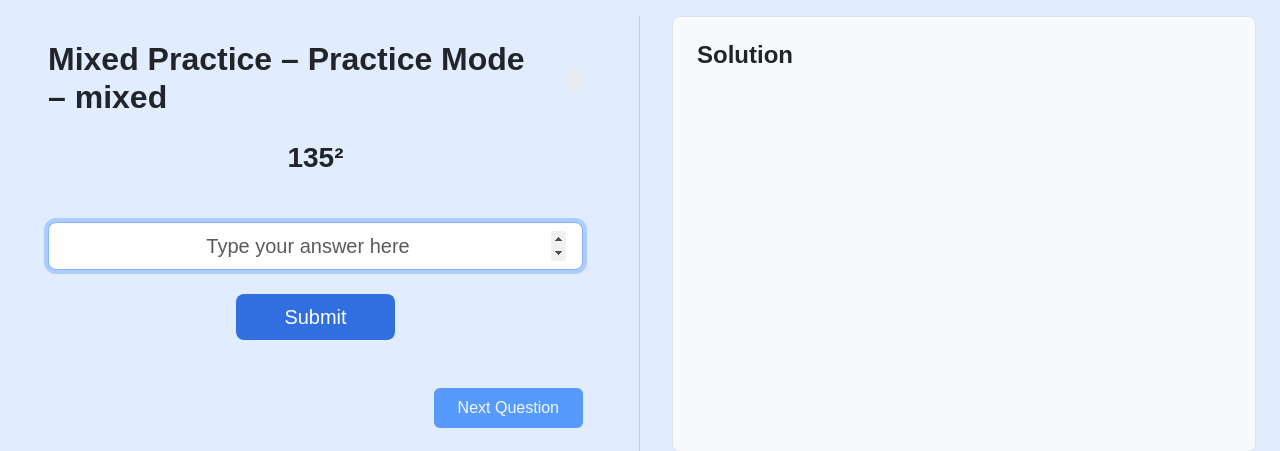
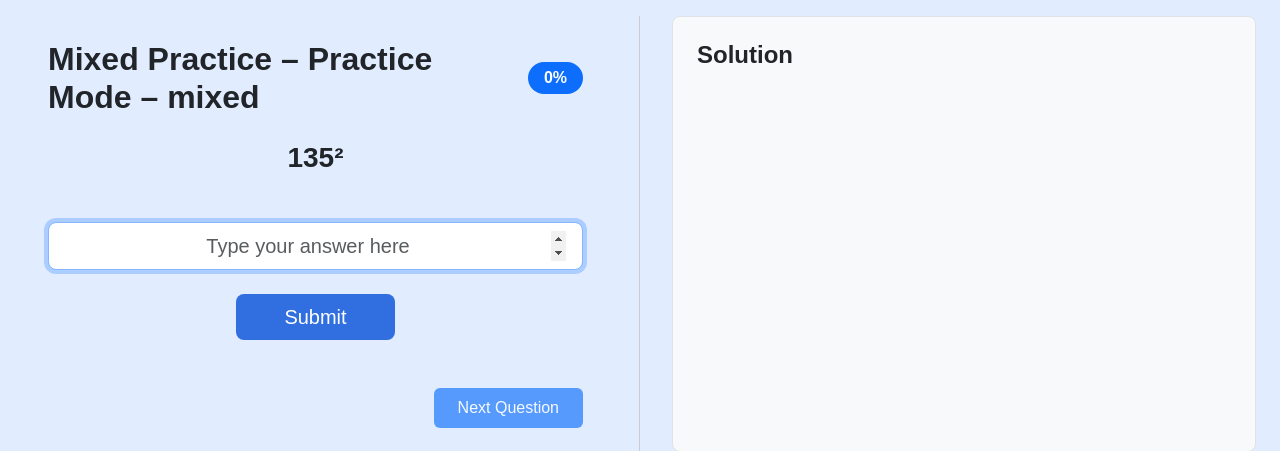
Before and after one commit to CostanzaSiniscalchi/MentalMath, a Flask app: page /practice/all in a window 1280 px wide. Shown: the part 78-529 px from the top of the page. Run offline with Flask 3, Linux system fonts and the light colour scheme.

Commit message:
refactor styling for multiple choice options and update progress display

```diff
--- a/static/css/practice.css
+++ b/static/css/practice.css
@@ -3,20 +3,38 @@
   display: flex;
   justify-content: center;
   gap: 1rem;
-    flex-wrap: wrap;
+  flex-wrap: nowrap; /* keep them on the same row */
+  width: 100%;
+  overflow-x: auto;  /* scroll on small screens instead of wrapping */
 }
 
+
+
 .mc-option {
-    min-width: 120px;
+  flex: 1 1 0;
+  min-width: 100px;
+  max-width: 150px;
+  height: 60px; /* set fixed height */
   padding: 0.6rem 1.2rem;
   font-size: 1.1rem;
+  font-weight: normal; /* prevent font bolding from shifting size */
   border-radius: 0.75rem;
   border: 2px solid var(--bs-secondary);
   background-color: white;
   color: var(--bs-secondary);
   cursor: pointer;
-    transition: all 0.2s ease-in-out;
+  transition: background-color 0.2s ease-in-out, color 0.2s ease-in-out;
+  box-sizing: border-box; /* ensure padding/border doesn't increase size */
+  text-align: center;
 }
+
+.mc-option.selected {
+  background-color: var(--bs-secondary);
+  color: white;
+  box-shadow: 0 0 0 3px rgba(49, 111, 225, 0.3);
+  font-weight: normal; /* prevent font-weight change */
+}
+
 
   .mc-option:hover {
     background-color: var(--bs-secondary);
@@ -46,3 +64,22 @@
     font-family: monospace;
     font-size: 1rem;
 }
+
+.progress {
+  background-color: #e9ecef;
+  border-radius: 0.5rem;
+  overflow: hidden;
+  height: 1.5rem;
+  position: relative;
+}
+
+.progress-bar {
+  display: flex;
+  align-items: center;
+  justify-content: center;
+  font-weight: 600;
+  font-size: 0.95rem;
+  color: white;
+  white-space: nowrap;
+  transition: width 0.4s ease;
+}
--- a/templates/practice.html
+++ b/templates/practice.html
@@ -18,14 +18,13 @@
   <!-- Header -->
   <div class="d-flex justify-content-between align-items-center mb-4">
     <h2 class="fw-bold mb-0">{{ unit_name }} – Practice Mode – {{ mode }}</h2>
-    <div class="flex-grow-1 ms-4" style="max-width: 300px;">
-      <div class="progress" style="height: 1.5rem;">
-        <div id="pracProgress" class="progress-bar bg-primary" style="width: {{ progress }}%;">
-          {{ progress }}%
-        </div>
-      </div>
+    <div class="ms-4">
+      <span class="badge bg-primary fs-6 px-3 py-2" style="border-radius: 1rem;">
+        {{ progress }}%
+      </span>
     </div>
   </div>
+
 
   <!-- Question Section -->
   <div class="text-center mb-5">
```
Lines whose indentation alone changed are shown as unchanged.
